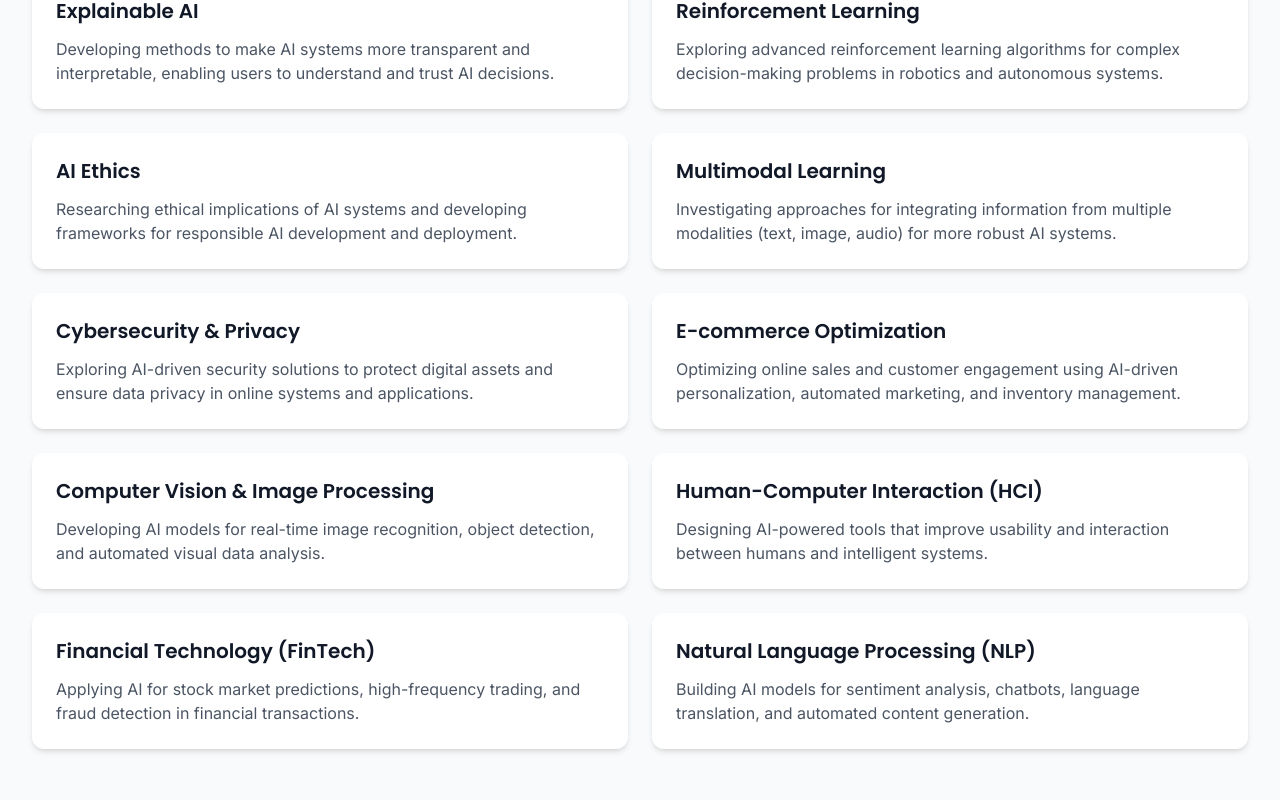
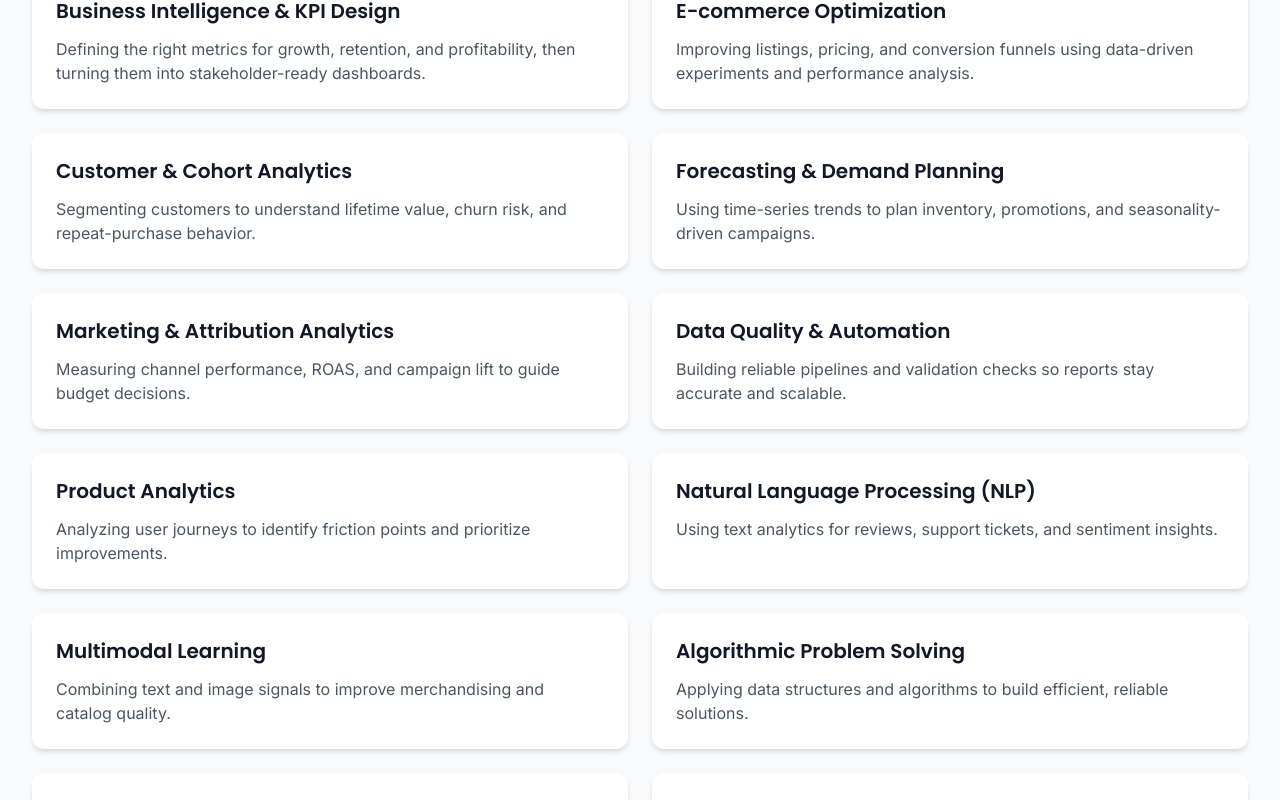
Before and after one commit to Rifat-Chowdhury/Rifat-Chowdhury.github.io, a React (Vite) app: page /about in a window 1280 px wide. Shown: the part 4779-5579 px from the top of the page. Built offline with nearby package versions, Linux system fonts and the light colour scheme.

Commit message:
Update Home.tsx
Updated the area of interest section

```diff
--- a/src/pages/About.tsx
+++ b/src/pages/About.tsx
@@ -453,44 +453,56 @@ const certifications = [
 
 const interests = [
   {
-    title: 'Explainable AI',
-    description: 'Developing methods to make AI systems more transparent and interpretable, enabling users to understand and trust AI decisions.'
+    title: 'Business Intelligence & KPI Design',
+    description: 'Defining the right metrics for growth, retention, and profitability, then turning them into stakeholder-ready dashboards.'
   },
   {
-    title: 'Reinforcement Learning',
-    description: 'Exploring advanced reinforcement learning algorithms for complex decision-making problems in robotics and autonomous systems.'
+    title: 'E-commerce Optimization',
+    description: 'Improving listings, pricing, and conversion funnels using data-driven experiments and performance analysis.'
   },
   {
-    title: 'AI Ethics',
-    description: 'Researching ethical implications of AI systems and developing frameworks for responsible AI development and deployment.'
+    title: 'Customer & Cohort Analytics',
+    description: 'Segmenting customers to understand lifetime value, churn risk, and repeat-purchase behavior.'
+  },
+  {
+    title: 'Forecasting & Demand Planning',
+    description: 'Using time-series trends to plan inventory, promotions, and seasonality-driven campaigns.'
+  },
+  {
+    title: 'Marketing & Attribution Analytics',
+    description: 'Measuring channel performance, ROAS, and campaign lift to guide budget decisions.'
+  },
+  {
+    title: 'Data Quality & Automation',
+    description: 'Building reliable pipelines and validation checks so reports stay accurate and scalable.'
+  },
+  {
+    title: 'Product Analytics',
+    description: 'Analyzing user journeys to identify friction points and prioritize improvements.'
+  },
+  {
+    title: 'Natural Language Processing (NLP)',
+    description: 'Using text analytics for reviews, support tickets, and sentiment insights.'
   },
   {
     title: 'Multimodal Learning',
-    description: 'Investigating approaches for integrating information from multiple modalities (text, image, audio) for more robust AI systems.'
+    description: 'Combining text and image signals to improve merchandising and catalog quality.'
   },
   {
-    title: 'Cybersecurity & Privacy',
-    description: 'Exploring AI-driven security solutions to protect digital assets and ensure data privacy in online systems and applications.'
+    title: 'Algorithmic Problem Solving',
+    description: 'Applying data structures and algorithms to build efficient, reliable solutions.'
   },
   {
-    title: 'E-commerce Optimization',
-    description: 'Optimizing online sales and customer engagement using AI-driven personalization, automated marketing, and inventory management.'
+    title: 'Geospatial & Operations Analytics',
+    description: 'Using mapping tools and operational data to support planning, tracking, and decision‑making.'
   },
   {
-    title: 'Computer Vision & Image Processing',
-    description: 'Developing AI models for real-time image recognition, object detection, and automated visual data analysis.'
+    title: 'Marketing Analytics',
+    description: 'Measuring campaign performance and audience engagement to improve outreach.'
   },
   {
-    title: 'Human-Computer Interaction (HCI)',
-    description: 'Designing AI-powered tools that improve usability and interaction between humans and intelligent systems.'
-  },
-  {
-    title: 'Financial Technology (FinTech)',
-    description: 'Applying AI for stock market predictions, high-frequency trading, and fraud detection in financial transactions.'
-  },
-  {
-    title: 'Natural Language Processing (NLP)',
-    description: 'Building AI models for sentiment analysis, chatbots, language translation, and automated content generation.'
+    title: 'Web Analytics & Reporting',
+    description: 'Tracking site behavior and performance to guide content and UX improvements.'
   }
 ];
 
```
